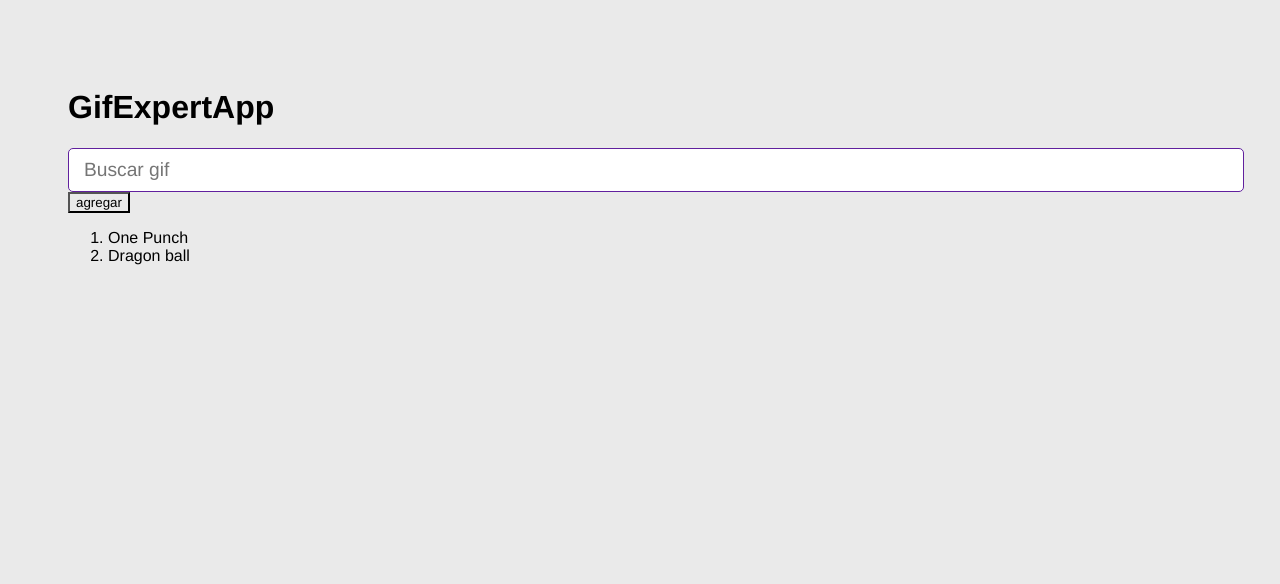
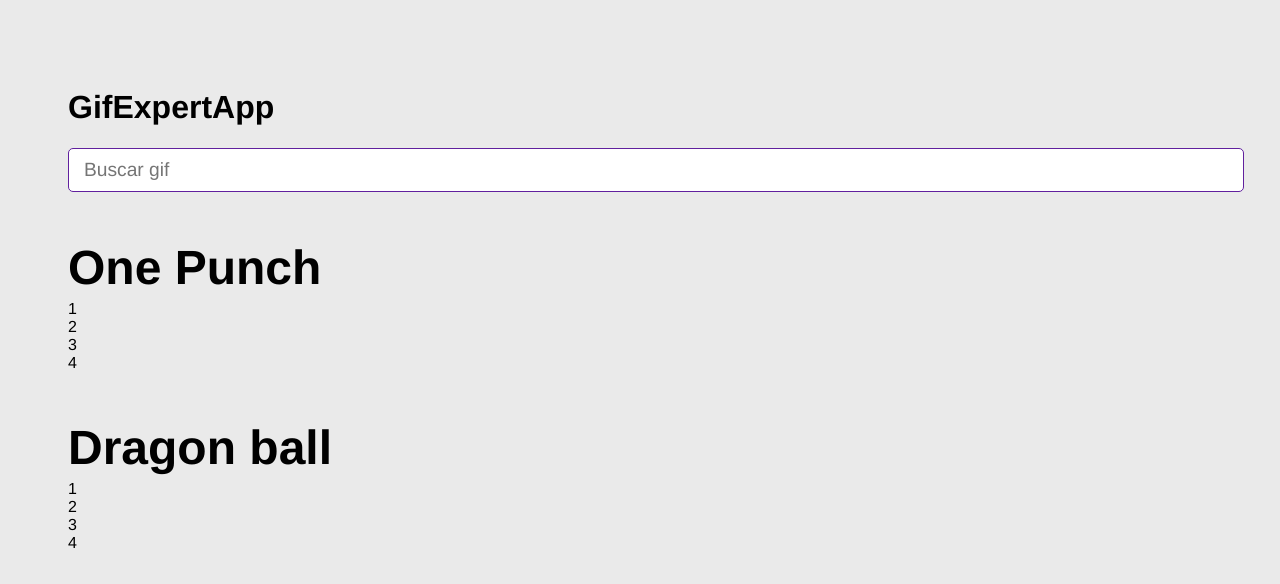
Before and after one commit to akagami-no-pipe/gif-expert-app, a React (Vite) app: page / in a window 1280 px wide. Shown: the top 584 px of the page. Built offline with nearby package versions, Linux system fonts and the light colour scheme.

Commit message:
Se conecta addcategory con gifexpertapp para renderizar la lista de categorias; se crea base para nuevo componente gifgrid

```diff
--- a/src/GifExpertApp.jsx
+++ b/src/GifExpertApp.jsx
@@ -1,30 +1,28 @@
 
 import {useState} from 'react'
 import { AddCategory } from './components/AddCategory';
+import { GifGrid } from './components/GifGrid';
 
 export const GifExpertApp = () => {
 
     const [categories, setCategories] = useState([ 'One Punch', 'Dragon ball' ]);
 
-    const onAddCategory = () => {
-        setCategories([...categories, 'Tower of god'])
+    const onAddCategory = (category) => {
+        if(categories.includes(category)) return;
+        setCategories([category, ...categories]);
     }
 
     return (
         <>
-            {/* título */}
             <h1>GifExpertApp</h1>
 
-            {/* Input */}
-            <AddCategory/>
-            {/* Listado de gif */}
-            <button onClick={onAddCategory}>agregar</button>
-            <ol>
-                { categories.map( category => {
-                    return <li key={category}>{category}</li>
-                } ) }
-            </ol>
-            {/* gif item */}
+            <AddCategory onNewCategory={ (value) => onAddCategory(value) } />
+
+            {
+                categories.map( (category) => (
+                    <GifGrid key={category} category={category}/>
+                ))
+            }
         </>
     );
 }
--- a/src/components/AddCategory.jsx
+++ b/src/components/AddCategory.jsx
@@ -1,6 +1,6 @@
 import { useState } from 'react'
 
-export const AddCategory = () => {
+export const AddCategory = ({ onNewCategory }) => {
 
     const [inputValue, setInputValue] = useState('');
 
@@ -10,6 +10,10 @@ export const AddCategory = () => {
 
     const onSubmit = (event) => {
         event.preventDefault();
+        if( inputValue.trim().length <= 1) return;
+        // setCategories( categories => [inputValue, ...categories]);
+        onNewCategory(inputValue.trim());
+        setInputValue('');
     };
 
   return (
--- /dev/null
+++ b/src/components/GifGrid.jsx
@@ -0,0 +1,17 @@
+
+export const GifGrid = ({category}) => {
+
+    const gifs = [1,2,3,4];
+
+    return (
+        <>
+            <h3 >{ category }</h3>
+            {
+                gifs.map( (gif) => (
+                    <div >{gif}</div>
+                ))
+            }
+        </>
+    )
+
+}
```
